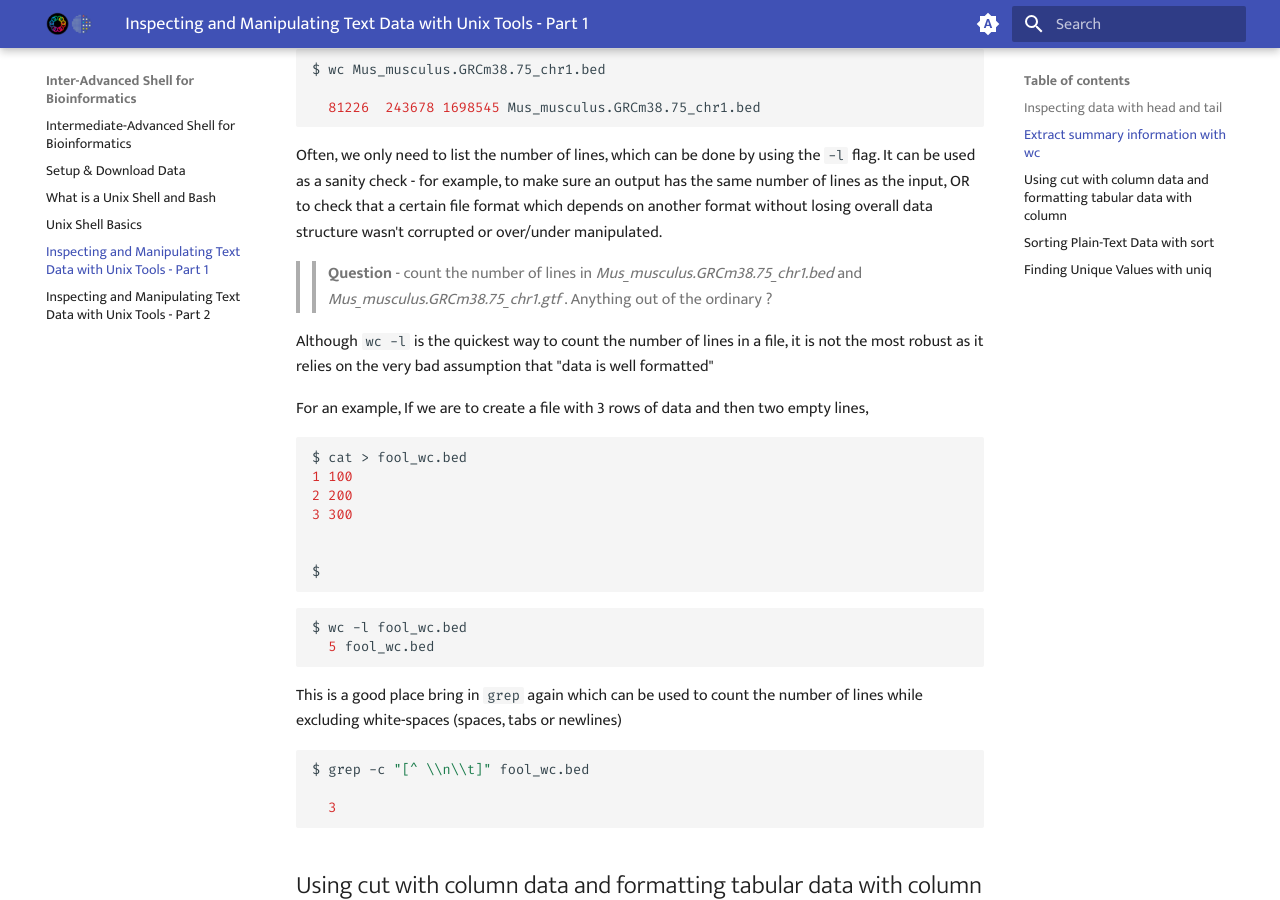
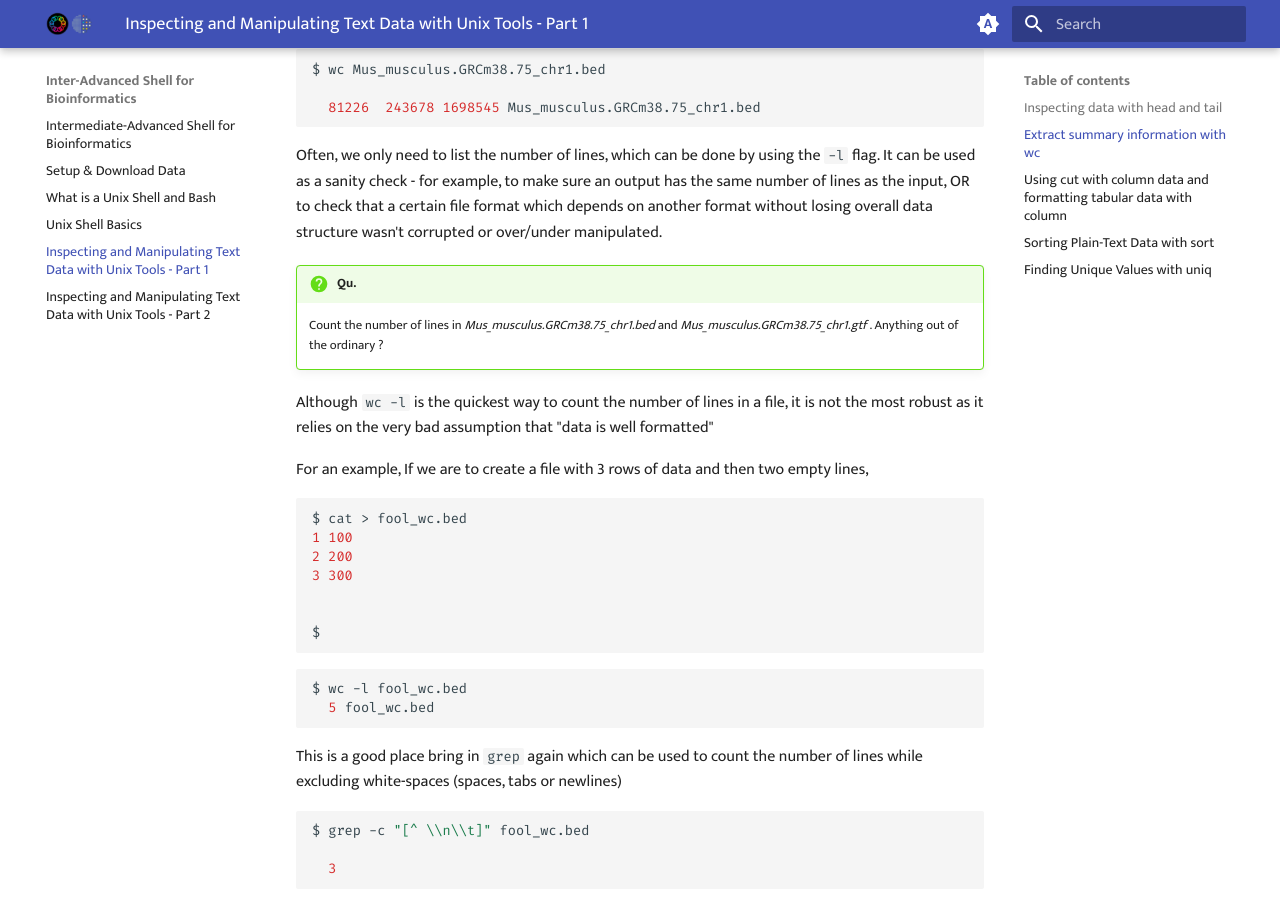
Before and after one commit to GenomicsAotearoa/shell-for-bioinformatics, an MkDocs documentation site: the page built from docs/4_inspectmanipluate.md, in a window 1280 px wide and 900 px high, scrolled down 1836 px. Built offline with MkDocs 1.6.1 and Material for MkDocs 9.7.7, drawn with Linux system fonts in a browser that asks for light colours; some of the changed lines change nothing that is shown.

Commit message:
change admonitions of Ex to question

````diff
--- a/docs/4_inspectmanipluate.md
+++ b/docs/4_inspectmanipluate.md
@@ -59,12 +59,12 @@
 $ tail -n 4 Mus_musculus.GRCm38.75_chr1.bed
 ```
 
-???+ "Exercise 4.1"
+???+ question "Exercise 4.1"
 
     Sometimes it’s useful to see both the beginning and end of a file — for example, if we have a sorted BED file and we want to see the positions of the first feature and last feature. Can you figure out a way to use both `head` and `tail` in a single command to inspect first and last 2 lines of ***Mus_musculus.GRCm38.75_chr1.bed***?
 
 
-???+ "Exercise 4.2"
+???+ question "Exercise 4.2"
 
     We can also use tail to remove the header of a file. Normally the `-n` argument specifies how many of the last lines of a file to include, but if `-n` is given a number `x` preceded with a `+` sign (e.g., `+x` ), tail will start from the x<sup>th</sup> line. So to chop off a header, we start from the second line with `-n +2`.  Use the `seq` command to generate a file containing the numbers 1 to 10, and then use the `tail` command to chop off the first line.
 
@@ -79,7 +79,9 @@
 ```
 Often, we only need to list the number of lines, which can be done by using the `-l` flag. It can be used as a sanity check - for example, to make sure an output has the same number of lines as the input, OR to check that a certain file format which depends on another format without losing overall data structure wasn't corrupted or over/under manipulated.
 
->>**Question** - count the number of lines in *Mus_musculus.GRCm38.75_chr1.bed* and *Mus_musculus.GRCm38.75_chr1.gtf* . Anything out of the ordinary ?
+!!! question "Qu."
+
+    Count the number of lines in *Mus_musculus.GRCm38.75_chr1.bed* and *Mus_musculus.GRCm38.75_chr1.gtf* . Anything out of the ordinary ?
 
 Although `wc -l` is the quickest way to count the number of lines in a file, it is not the most robust as it relies on the very bad assumption that "data is well formatted"
 
@@ -229,7 +231,7 @@
 with the same chromosomes (e.g., “chr1” and “chr3”). Adding a second `-k` argument with a different column tells sort how to break these ties. In our example, `-k2,2n` tells sort to sort by the second column (start position), treating this column as numerical data (because there’s an `n` in `-k2,2n`).
 
 
-???+ "Exercise 4.3"
+???+ question "Exercise 4.3"
 
 
     ***Mus_musculus.GRCm38.75_chr1_random.gtf*** file is ***Mus_musculus.GRCm38.75_chr1.gtf*** with permuted rows (and without a metadata
````
